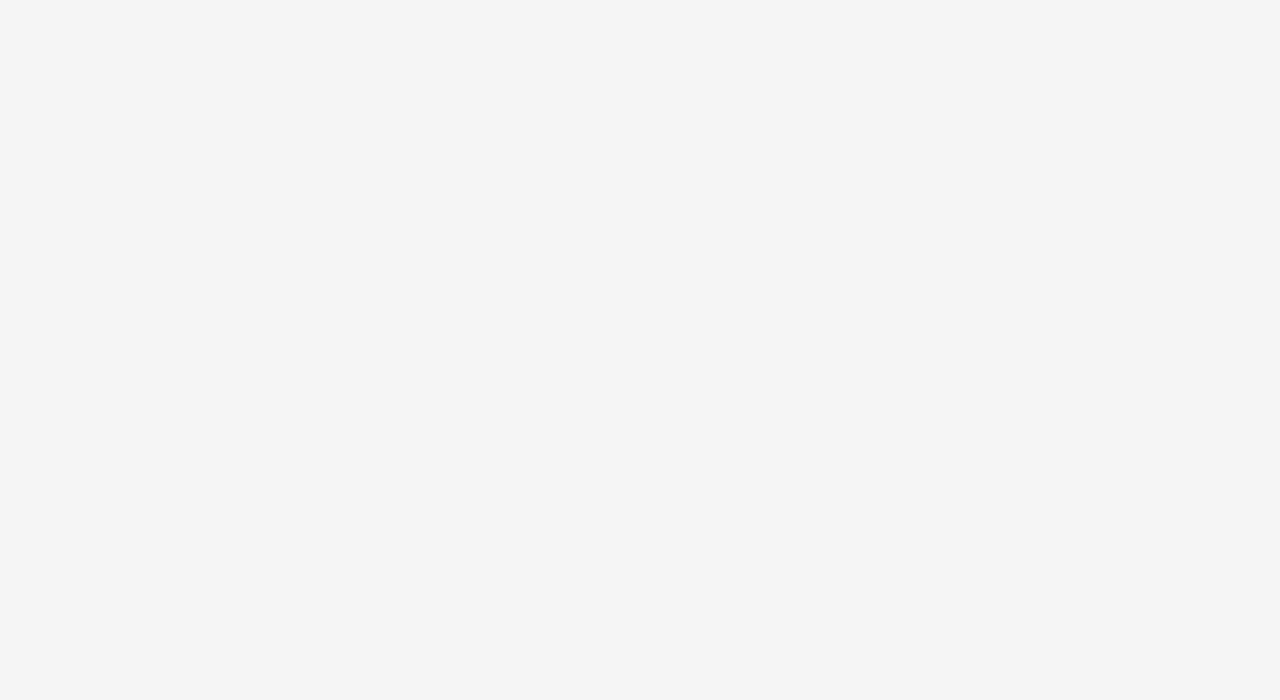
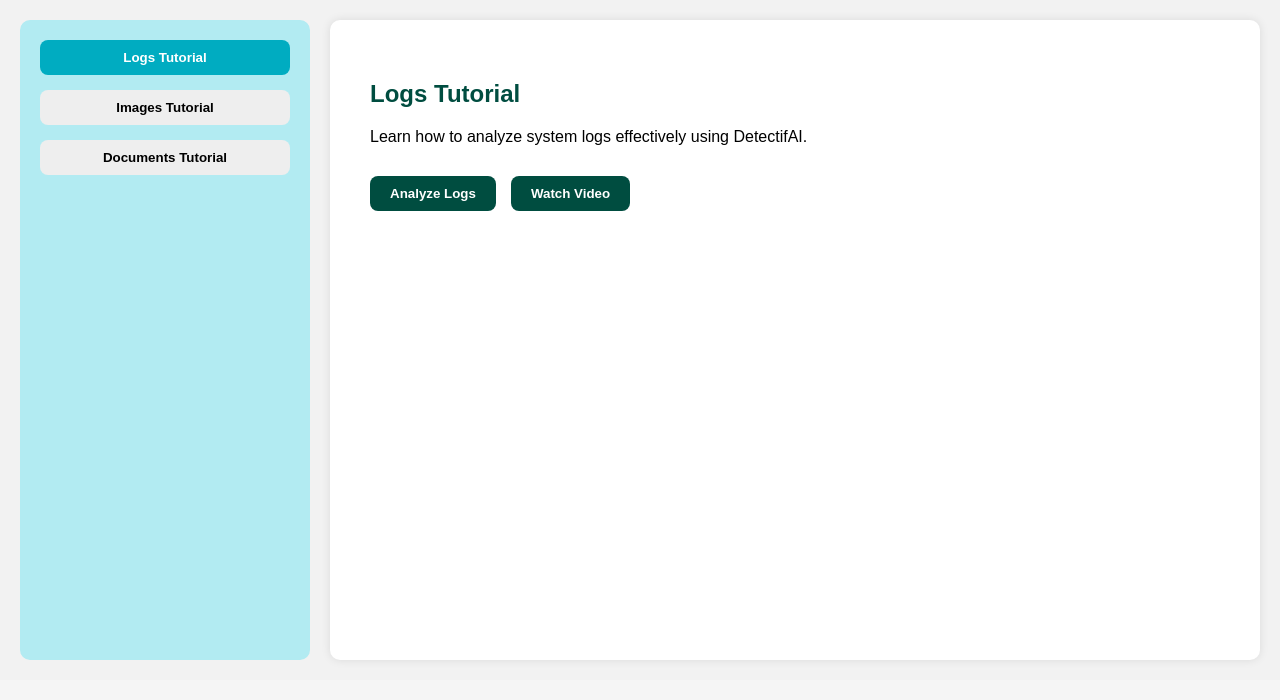
Before and after one commit to Jagritijs12/Capstone_project, a React (Create React App) app in the folder frontend/: page /components/Tutorial in a window 1280 px wide. Before the commit this address had no page. Shown: the top 700 px of the page. Built offline with nearby package versions, Linux system fonts and the light colour scheme.

Commit message:
adding tutorial page in frontend

```diff
--- a/frontend/src/App.js
+++ b/frontend/src/App.js
@@ -4,6 +4,7 @@ import HomePage from './HomePage';
 import LoginPage from './LoginPage';
 import RegisterPage from './RegisterPage';
 import SessionOverPage from './SessionOverPage';
+import Tutorial from "./components/Tutorial";
 
 function App() {
   return (
@@ -13,6 +14,7 @@ function App() {
         <Route path="/login" element={<LoginPage />} />
         <Route path="/register" element={<RegisterPage />} />
         <Route path="/session-over" element={<SessionOverPage />} />
+        <Route path="/components/Tutorial" element={<Tutorial />} />
       </Routes>
     </Router>
   );
--- /dev/null
+++ b/frontend/src/components/Tutorial.css
@@ -0,0 +1,66 @@
+.tutorial-page {
+    display: flex;
+    padding: 20px;
+    background-color: #f2f2f2;
+    min-height: 80vh;
+  }
+
+  .sidebar {
+    width: 250px;
+    background-color: #b2ebf2;
+    padding: 20px;
+    display: flex;
+    flex-direction: column;
+    gap: 15px;
+    border-radius: 10px;
+    margin-right: 20px;
+  }
+
+  .sidebar button {
+    padding: 10px 20px;
+    border: none;
+    background-color: #eeeeee;
+    cursor: pointer;
+    font-weight: bold;
+    border-radius: 8px;
+    transition: 0.3s;
+  }
+
+  .sidebar button:hover,
+  .sidebar button.active {
+    background-color: #00acc1;
+    color: white;
+  }
+
+  .tutorial-content {
+    flex: 1;
+    background-color: white;
+    padding: 40px;
+    border-radius: 10px;
+    box-shadow: 0px 0px 10px rgba(0, 0, 0, 0.1);
+  }
+
+  .tutorial-content h2 {
+    margin-bottom: 20px;
+    color: #004d40;
+  }
+
+  .tutorial-buttons {
+    margin-top: 30px;
+  }
+
+  .tutorial-buttons button {
+    margin-right: 15px;
+    padding: 10px 20px;
+    background-color: #004d40;
+    color: white;
+    border: none;
+    border-radius: 8px;
+    cursor: pointer;
+    font-weight: bold;
+    transition: 0.3s;
+  }
+
+  .tutorial-buttons button:hover {
+    background-color: #00695c;
+  }
--- /dev/null
+++ b/frontend/src/components/Tutorial.js
@@ -0,0 +1,92 @@
+import React, { useState } from 'react';
+import { motion } from 'framer-motion';
+import './Tutorial.css';
+
+function Tutorial() {
+  const [selectedTutorial, setSelectedTutorial] = useState('logs');
+
+  const renderTutorialContent = () => {
+    let content;
+    switch (selectedTutorial) {
+      case 'logs':
+        content = (
+          <>
+            <h2>Logs Tutorial</h2>
+            <p>Learn how to analyze system logs effectively using DetectifAI.</p>
+            <div className="tutorial-buttons">
+              <button>Analyze Logs</button>
+              <button>Watch Video</button>
+            </div>
+          </>
+        );
+        break;
+      case 'images':
+        content = (
+          <>
+            <h2>Images Tutorial</h2>
+            <p>Discover how DetectifAI analyzes images for forensic insights.</p>
+            <div className="tutorial-buttons">
+              <button>Analyze Images</button>
+              <button>Watch Video</button>
+            </div>
+          </>
+        );
+        break;
+      case 'documents':
+        content = (
+          <>
+            <h2>Documents Tutorial</h2>
+            <p>Understand document analysis workflows with DetectifAI.</p>
+            <div className="tutorial-buttons">
+              <button>Analyze Documents</button>
+              <button>Watch Video</button>
+            </div>
+          </>
+        );
+        break;
+      default:
+        content = null;
+    }
+
+    return (
+      <motion.div
+        key={selectedTutorial}
+        initial={{ opacity: 0 }}
+        animate={{ opacity: 1 }}
+        transition={{ duration: 0.5 }}
+      >
+        {content}
+      </motion.div>
+    );
+  };
+
+  return (
+    <div className="tutorial-page">
+      <div className="sidebar">
+        <button
+          className={selectedTutorial === 'logs' ? 'active' : ''}
+          onClick={() => setSelectedTutorial('logs')}
+        >
+          Logs Tutorial
+        </button>
+        <button
+          className={selectedTutorial === 'images' ? 'active' : ''}
+          onClick={() => setSelectedTutorial('images')}
+        >
+          Images Tutorial
+        </button>
+        <button
+          className={selectedTutorial === 'documents' ? 'active' : ''}
+          onClick={() => setSelectedTutorial('documents')}
+        >
+          Documents Tutorial
+        </button>
+      </div>
+      <div className="tutorial-content">
+        {renderTutorialContent()}
+      </div>
+    </div>
+  );
+}
+
+export default Tutorial;
```
